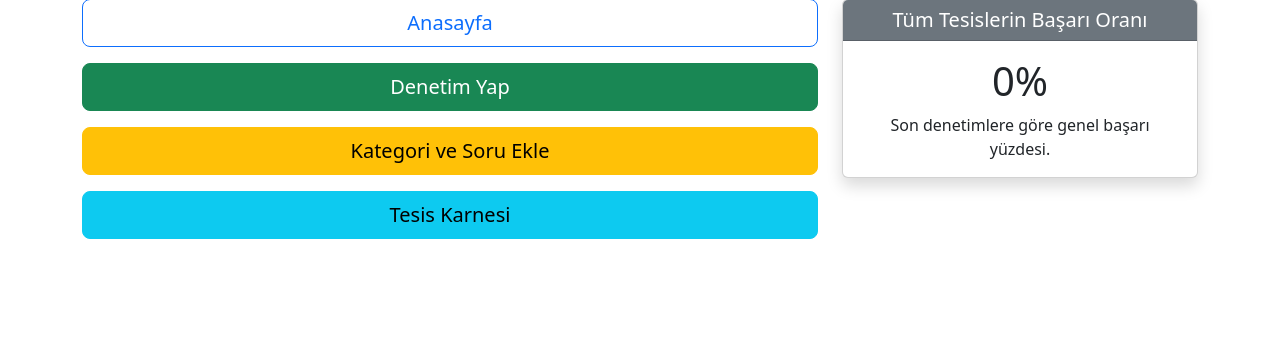
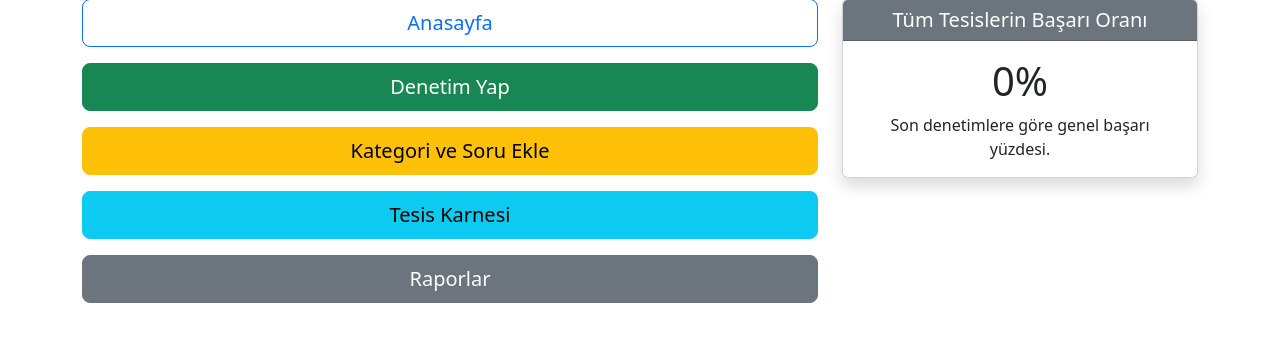
Before and after one commit to cagrisancar34/denetim, a Flask app: page / in a window 1280 px wide. Shown: the part 99-454 px from the top of the page. Run offline with Flask 3, Linux system fonts and the light colour scheme; data that the repository does not hold is empty.

Commit message:
Anasayfaya Raporlar butonu eklendi, export_excel_page.html bağlantısı verildi

```diff
--- a/templates/index.html
+++ b/templates/index.html
@@ -20,6 +20,7 @@
                     <a href="/form" class="btn btn-success btn-lg" aria-label="Denetim Yap">Denetim Yap</a>
                     <a href="/kategori" class="btn btn-warning btn-lg" aria-label="Kategori ve Soru Ekle">Kategori ve Soru Ekle</a>
                     <a href="/tesis_karnesi" class="btn btn-info btn-lg" aria-label="Tesis Karnesi">Tesis Karnesi</a>
+                    <a href="/export_excel_page" class="btn btn-secondary btn-lg" aria-label="Raporlar">Raporlar</a>
                 </div>
             </div>
             <div class="col-md-4">
```
